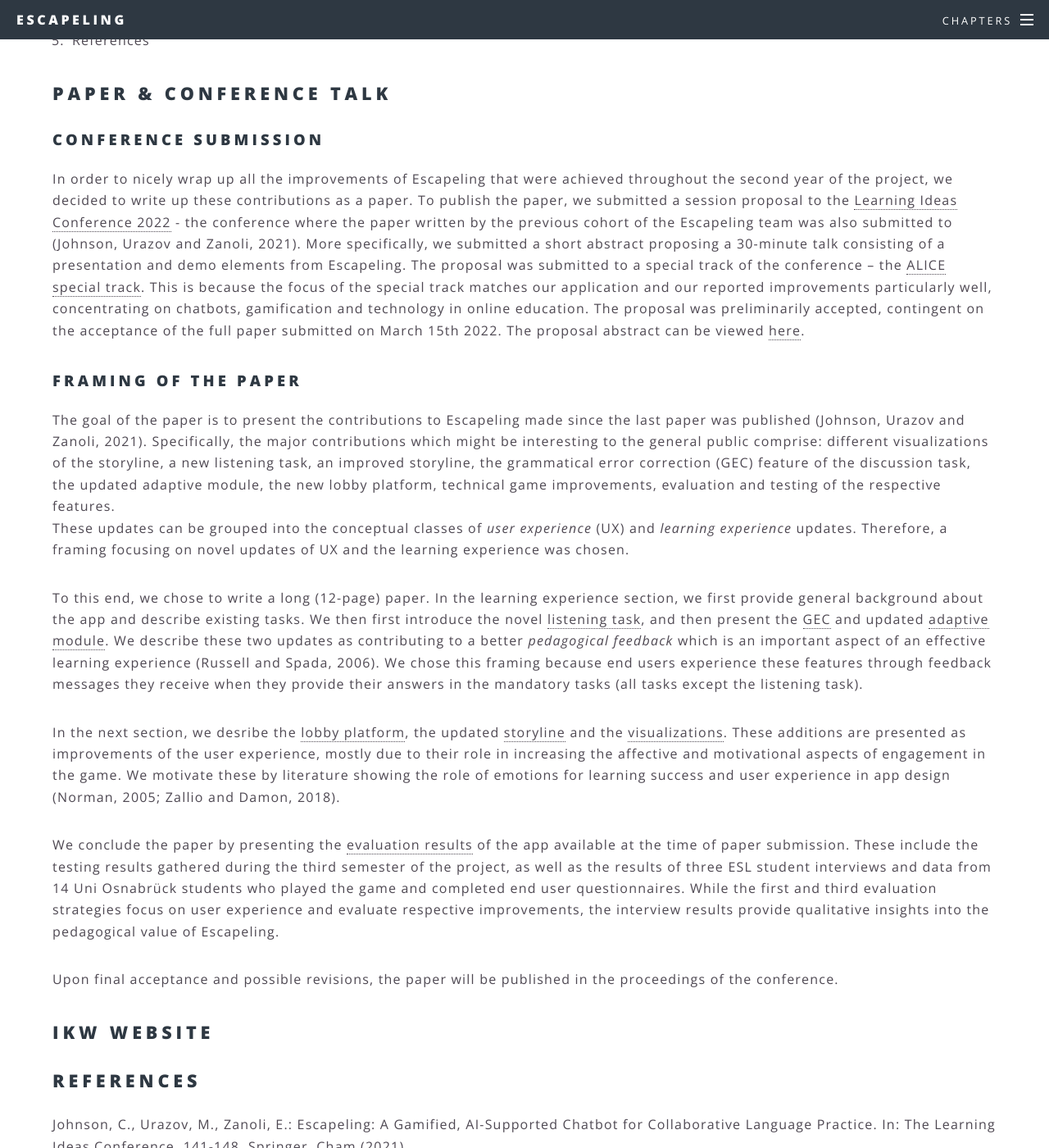
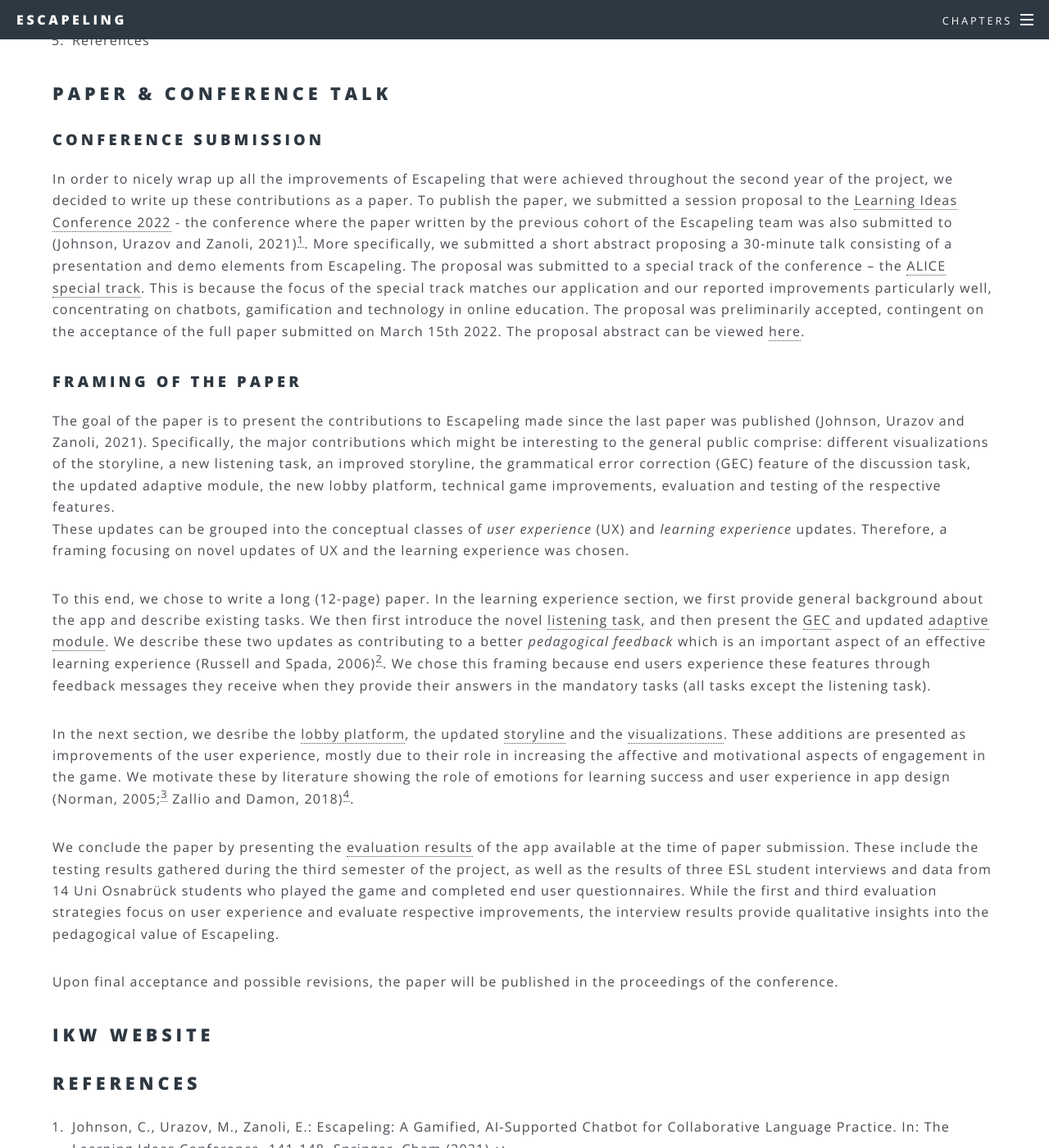
Before and after one commit to ALLUOS/ALLUOS.github.io, a Jekyll site: the page built from _posts/2022-03-17-outcomes.md, in a window 1280 px wide and 1400 px high, scrolled down 618 px. Shown: the whole window at 82% size. Built offline with Jekyll 4.4.1, drawn with Linux system fonts in a browser that asks for light colours; some of the changed text lies outside the part shown.

Commit message:
adds footnotes

```diff
--- a/_posts/2022-03-17-outcomes.md
+++ b/_posts/2022-03-17-outcomes.md
@@ -29,15 +29,14 @@
 ## Paper & Conference Talk
 
 ### Conference submission
-In order to nicely wrap up all the improvements of Escapeling that were achieved throughout the second year of the project, we decided to write up these contributions as a paper. To publish the paper, we submitted a session proposal to the [Learning Ideas Conference 2022](https://www.learningideasconf.org/) - the conference where the paper written by the previous cohort of the Escapeling team was also submitted to (Johnson, Urazov and Zanoli, 2021). More specifically, we submitted a short abstract proposing a 30-minute talk consisting of a presentation and demo elements from Escapeling. The proposal was submitted to a special track of the conference – the [ALICE special track](https://www.learningideasconf.org/alice). This is because the focus of the special track matches our application and our reported improvements particularly well, concentrating on chatbots, gamification and technology in online education. The proposal was preliminarily accepted, contingent on the acceptance of the full paper submitted on March 15th 2022. The proposal abstract can be viewed [here](https://www.learningideasconf.org/program).
-
+In order to nicely wrap up all the improvements of Escapeling that were achieved throughout the second year of the project, we decided to write up these contributions as a paper. To publish the paper, we submitted a session proposal to the [Learning Ideas Conference 2022](https://www.learningideasconf.org/) - the conference where the paper written by the previous cohort of the Escapeling team was also submitted to (Johnson, Urazov and Zanoli, 2021)[^a]. More specifically, we submitted a short abstract proposing a 30-minute talk consisting of a presentation and demo elements from Escapeling. The proposal was submitted to a special track of the conference – the [ALICE special track](https://www.learningideasconf.org/alice). This is because the focus of the special track matches our application and our reported improvements particularly well, concentrating on chatbots, gamification and technology in online education. The proposal was preliminarily accepted, contingent on the acceptance of the full paper submitted on March 15th 2022. The proposal abstract can be viewed [here](https://www.learningideasconf.org/program).
 ### Framing of the paper
 The goal of the paper is to present the contributions to Escapeling made since the last paper was published (Johnson, Urazov and Zanoli, 2021). Specifically, the major contributions which might be interesting to the general public comprise: different visualizations of the storyline, a new listening task, an improved storyline, the grammatical error correction (GEC) feature of the discussion task, the updated adaptive module, the new lobby platform,  technical game improvements, evaluation and testing of the respective features.
 These updates can be grouped into the conceptual classes of _user experience_ (UX) and _learning experience_ updates. Therefore, a framing focusing on novel updates of UX and the learning experience was chosen.
 
-To this end, we chose to write a long (12-page) paper. In the learning experience section, we first provide general background about the app and describe existing tasks. We then first introduce the novel [listening task]({{ "" | absolute_url }}/2021/03/01/listening.html), and then present the [GEC]({{ "" | absolute_url }}/2021/02/01/GEC.html) and updated [adaptive module](TBD). We describe these two updates as contributing to a better _pedagogical feedback_ which is an important aspect of an effective learning experience (Russell and Spada, 2006). We chose this framing because end users experience these features through feedback messages they receive when they provide their answers in the mandatory tasks (all tasks except the listening task).
+To this end, we chose to write a long (12-page) paper. In the learning experience section, we first provide general background about the app and describe existing tasks. We then first introduce the novel [listening task]({{ "" | absolute_url }}/2021/03/01/listening.html), and then present the [GEC]({{ "" | absolute_url }}/2021/02/01/GEC.html) and updated [adaptive module](TBD). We describe these two updates as contributing to a better _pedagogical feedback_ which is an important aspect of an effective learning experience (Russell and Spada, 2006)[^b]. We chose this framing because end users experience these features through feedback messages they receive when they provide their answers in the mandatory tasks (all tasks except the listening task).
 
-In the next section, we desribe the [lobby platform](TBD), the updated [storyline]({{ "" | absolute_url }}/2021/01/01/storytelling.html) and the [visualizations]({{ "" | absolute_url }}/2021/01/02/visualizations.html). These additions are presented as improvements of the user experience, mostly due to their role in increasing the affective and motivational aspects of engagement in the game. We motivate these by literature showing the role of emotions for learning success and user experience in app design (Norman, 2005; Zallio and Damon, 2018).
+In the next section, we desribe the [lobby platform](TBD), the updated [storyline]({{ "" | absolute_url }}/2021/01/01/storytelling.html) and the [visualizations]({{ "" | absolute_url }}/2021/01/02/visualizations.html). These additions are presented as improvements of the user experience, mostly due to their role in increasing the affective and motivational aspects of engagement in the game. We motivate these by literature showing the role of emotions for learning success and user experience in app design (Norman, 2005;[^c] Zallio and Damon, 2018)[^d].
 
 We conclude the paper by presenting the [evaluation results]({{ "" | absolute_url }}/2021/04/01/evaluation.html) of the app available at the time of paper submission. These include the testing results gathered during the third semester of the project, as well as the results of three ESL student interviews and data from 14 Uni Osnabrück students who played the game and completed end user questionnaires. While the first and third evaluation strategies focus on user experience and evaluate respective improvements, the interview results provide qualitative insights into the pedagogical value of Escapeling.
 
@@ -51,10 +50,10 @@
 
 ## References
 
-Johnson, C., Urazov, M., Zanoli, E.: Escapeling: A Gamified, AI-Supported Chatbot for Collaborative Language Practice. In: The Learning Ideas Conference, 141-148. Springer, Cham (2021)
+[^a]: Johnson, C., Urazov, M., Zanoli, E.: Escapeling: A Gamified, AI-Supported Chatbot for Collaborative Language Practice. In: The Learning Ideas Conference, 141-148. Springer, Cham (2021)
 
-Norman, D. A.: Emotional Design: Why We Love (or Hate) Everyday Things. Basic Books (2005).
+[^b]: Russell, J., Spada, N.: The effectiveness of corrective feedback for the acquisition of L2 grammar. Synthesizing research on language learning and teaching, vol. 13, 133-164 (2006).
 
-Russell, J., Spada, N.: The effectiveness of corrective feedback for the acquisition of L2 grammar. Synthesizing research on language learning and teaching, vol. 13, 133-164 (2006).
+[^c]: Norman, D. A.: Emotional Design: Why We Love (or Hate) Everyday Things. Basic Books (2005).
 
-Zallio, M., Damon, B.: Computer Aided Drawing software delivered through Emotional Learning. The use of Emoticons and GIFs as a tool for increasing student engagement. In: 32nd International BCS Human Computer Interaction Conference, 1-4. (2018).
+[^d]: Zallio, M., Damon, B.: Computer Aided Drawing software delivered through Emotional Learning. The use of Emoticons and GIFs as a tool for increasing student engagement. In: 32nd International BCS Human Computer Interaction Conference, 1-4. (2018).
```
